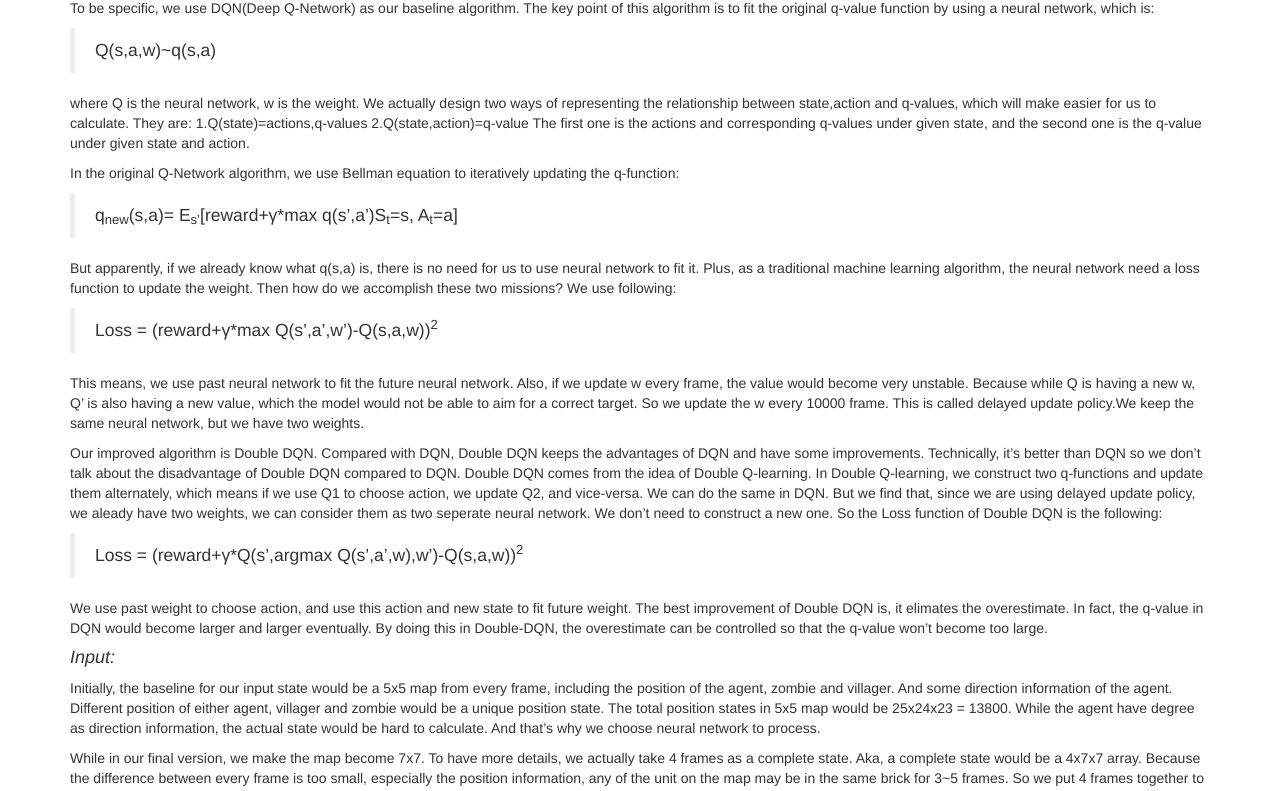
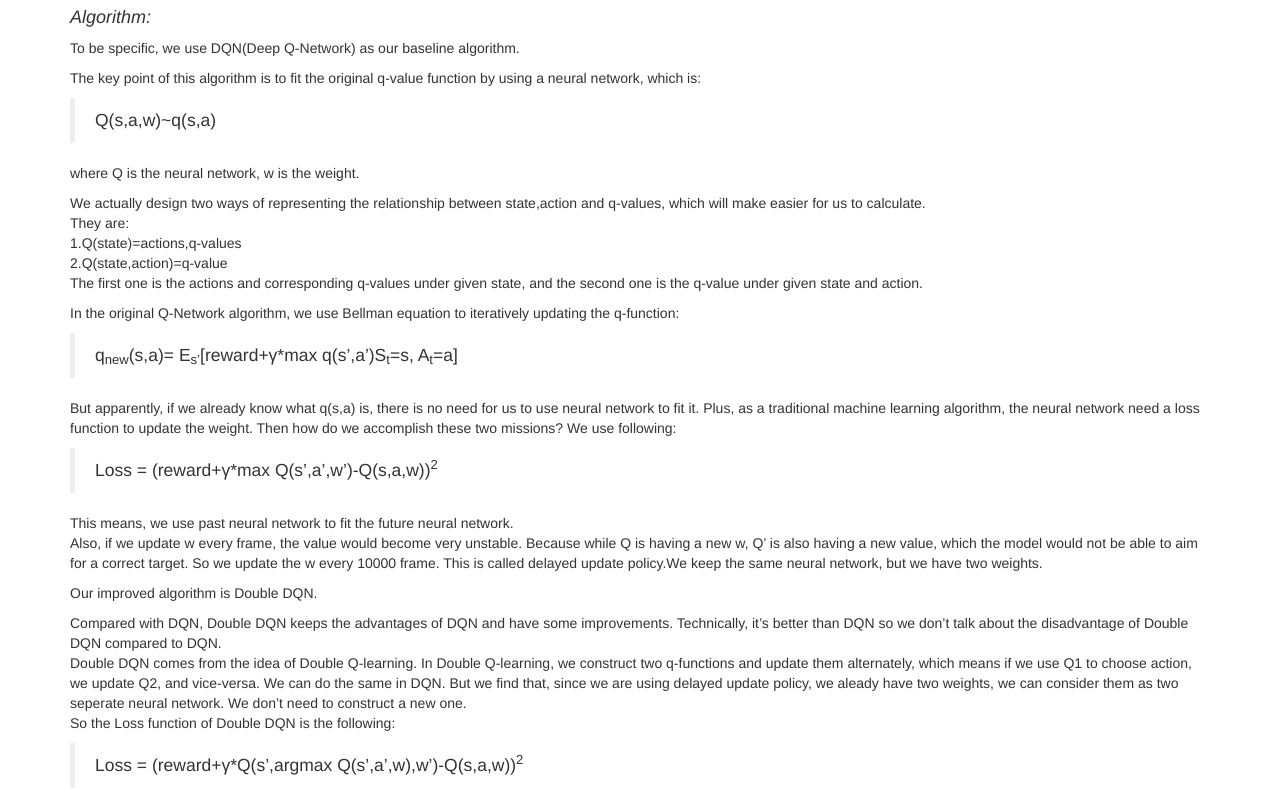
Before and after one commit to jiacheh4/Sirius-3, a Jekyll site: the page built from docs/final.md, in a window 1280 px wide and 1400 px high, scrolled down 637 px. Shown: the part 220-1011 px from the top of the window. Built offline with Jekyll 4.4.1, drawn with Linux system fonts in a browser that asks for light colours; some of the changed text lies outside the part shown.

Commit message:
Update final.md

```diff
--- a/docs/final.md
+++ b/docs/final.md
@@ -12,7 +12,9 @@
 ## Project summary:
 
 In this project, our goal is to let agent protect villager and kill zombie.
+
 We do this by using deep reinforcement learning, which is a combination of deep learning and reinforcement learning.
+
 The reason we choose this algorithm is - The villager and zombie are controlled by the game AI itself. Both the agent and the villager is the potential attacking target of the zombie. So how villager and zombie behave is unpredictable. Plus the possible postions of all these three units on the map could over ten thousands, the actual possible state could way more than this number. The traditional q-learning algorithm can't handle this amount of possbile state efficiently. But we know that neural network is good at processing such scale of numbers. Thus we replace the q-function with neural newtwork, and this becomes our final algorithm - deep reinforcement learning.
 
 
@@ -27,14 +29,17 @@
 #### _Algorithm:_
 
 To be specific, we use DQN(Deep Q-Network) as our baseline algorithm.
+
 The key point of this algorithm is to fit the original q-value function by using a neural network, which is:
 
 > Q(s,a,w)~q(s,a)
 
 where Q is the neural network, w is the weight.
-We actually design two ways of representing the relationship between state,action and q-values, which will make easier for us to calculate. They are:
-   1.Q(state)=actions,q-values
-   2.Q(state,action)=q-value
+
+We actually design two ways of representing the relationship between state,action and q-values, which will make easier for us to calculate. <br>
+They are:<br>
+   1.Q(state)=actions,q-values<br>
+   2.Q(state,action)=q-value<br>
 The first one is the actions and corresponding q-values under given state, and the second one is the q-value under given state and action.
 
 In the original Q-Network algorithm, we use Bellman equation to iteratively updating the q-function:
@@ -45,17 +50,19 @@
 
 > Loss = (reward+γ\*max Q(s',a',w')-Q(s,a,w))<sup>2</sup>
 
-This means, we use past neural network to fit the future neural network.
+This means, we use past neural network to fit the future neural network.<br>
 Also, if we update w every frame, the value would become very unstable. Because while Q is having a new w, Q’ is also having a new value, which the model would not be able to aim for a correct target. So we update the w every 10000 frame. This is called delayed update policy.We keep the same neural network, but we have two weights.
 
 
 Our improved algorithm is Double DQN.
-Compared with DQN, Double DQN keeps the advantages of DQN and have some improvements. Technically, it's better than DQN so we don't talk about the disadvantage of Double DQN compared to DQN.
-Double DQN comes from the idea of Double Q-learning. In Double Q-learning, we construct two q-functions and update them alternately, which means if we use Q1 to choose action, we update Q2, and vice-versa. We can do the same in DQN. But we find that, since we are using delayed update policy, we aleady have two weights, we can consider them as two seperate neural network. We don't need to construct a new one. So the Loss function of Double DQN is the following:
+
+Compared with DQN, Double DQN keeps the advantages of DQN and have some improvements. Technically, it's better than DQN so we don't talk about the disadvantage of Double DQN compared to DQN.<br>
+Double DQN comes from the idea of Double Q-learning. In Double Q-learning, we construct two q-functions and update them alternately, which means if we use Q1 to choose action, we update Q2, and vice-versa. We can do the same in DQN. But we find that, since we are using delayed update policy, we aleady have two weights, we can consider them as two seperate neural network. We don't need to construct a new one. <br>
+So the Loss function of Double DQN is the following:
 
 > Loss = (reward+γ\*Q(s',argmax Q(s',a',w),w')-Q(s,a,w))<sup>2</sup>
 
-We use past weight to choose action, and use this action and new state to fit future weight.
+We use past weight to choose action, and use this action and new state to fit future weight. <br>
 The best improvement of Double DQN is, it elimates the overestimate. In fact, the q-value in DQN would become larger and larger eventually. By doing this in Double-DQN, the overestimate can be controlled so that the q-value won't become too large.
 
 #### _Input:_
@@ -63,6 +70,7 @@
 Initially, the baseline for our input state would be a 5x5 map from every frame, including the position of the agent, zombie and villager. And some direction information of the agent. Different position of either agent, villager and zombie would be a unique position state. The total position states in 5x5 map would be 25x24x23 = 13800. While the agent have degree as direction information, the actual state would be hard to calculate. And that’s why we choose neural network to process.
 
 While in our final version, we make the map become 7x7.
+
 To have more details, we actually take 4 frames as a complete state. Aka, a complete state would be a 4x7x7 array. Because the difference between every frame is too small, especially the position information, any of the unit on the map may be in the same brick for 3~5 frames. So we put 4 frames together to make a status.
 
 ![picture1](https://docs.google.com/uc?id=1HKmLBiS-_4rl8djMIUy71cU6uyUr07Y4)
@@ -96,6 +104,7 @@
 #### _Reward:_
 
 We initially set 6 different situations for rewarding in total. If villager alive in every frame, we give reward 0.02. If villager died, the agent will have reward -50. If zombie died, it scores 40. If the zombie is attacked by the agent, everytime it scores 10. If agent is attacked by zombie, it scores -5. Finally if our agent died, it scores -40.
+
 But in the final version, we delete the reward for the alive of villager, which gets 0.02 every frame. We find that if we do this, the agent may just walk around and buy more time, which would greatly increase the total reward but not killing zombie.
 
 
```
